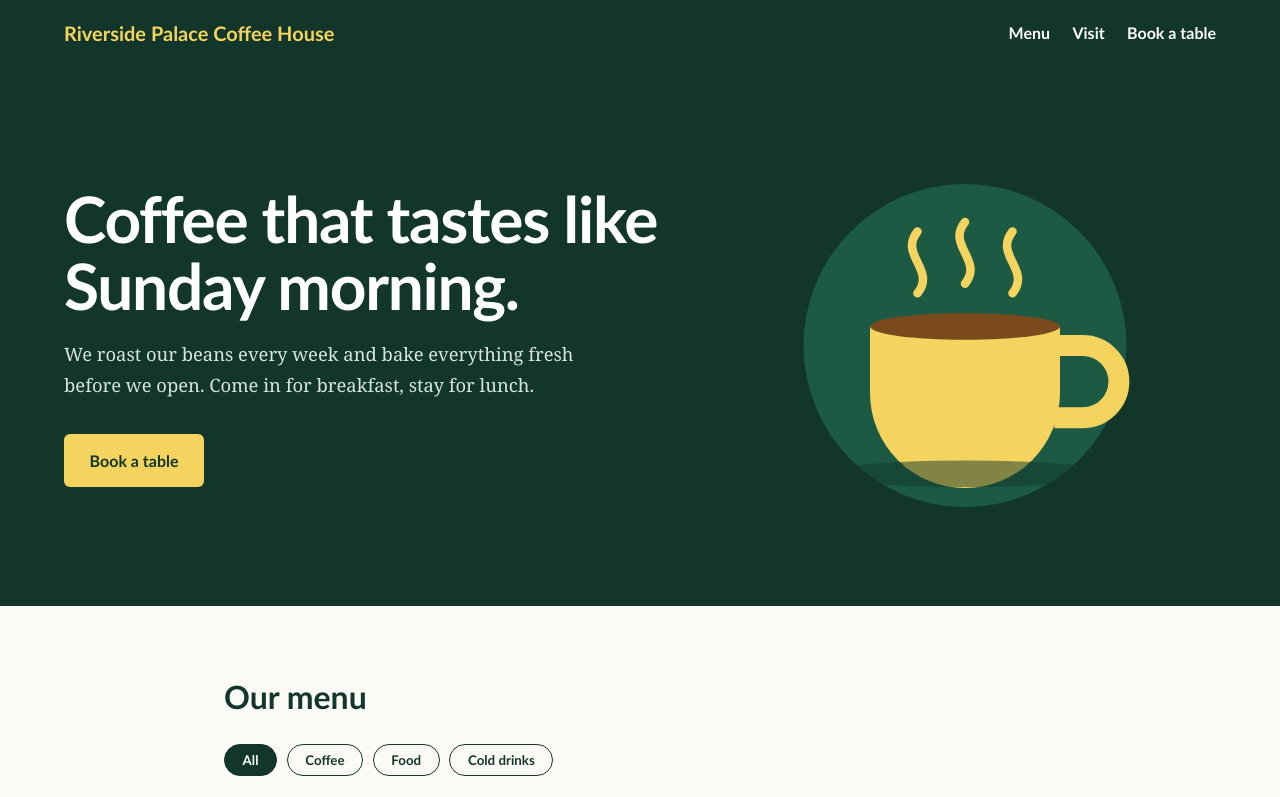
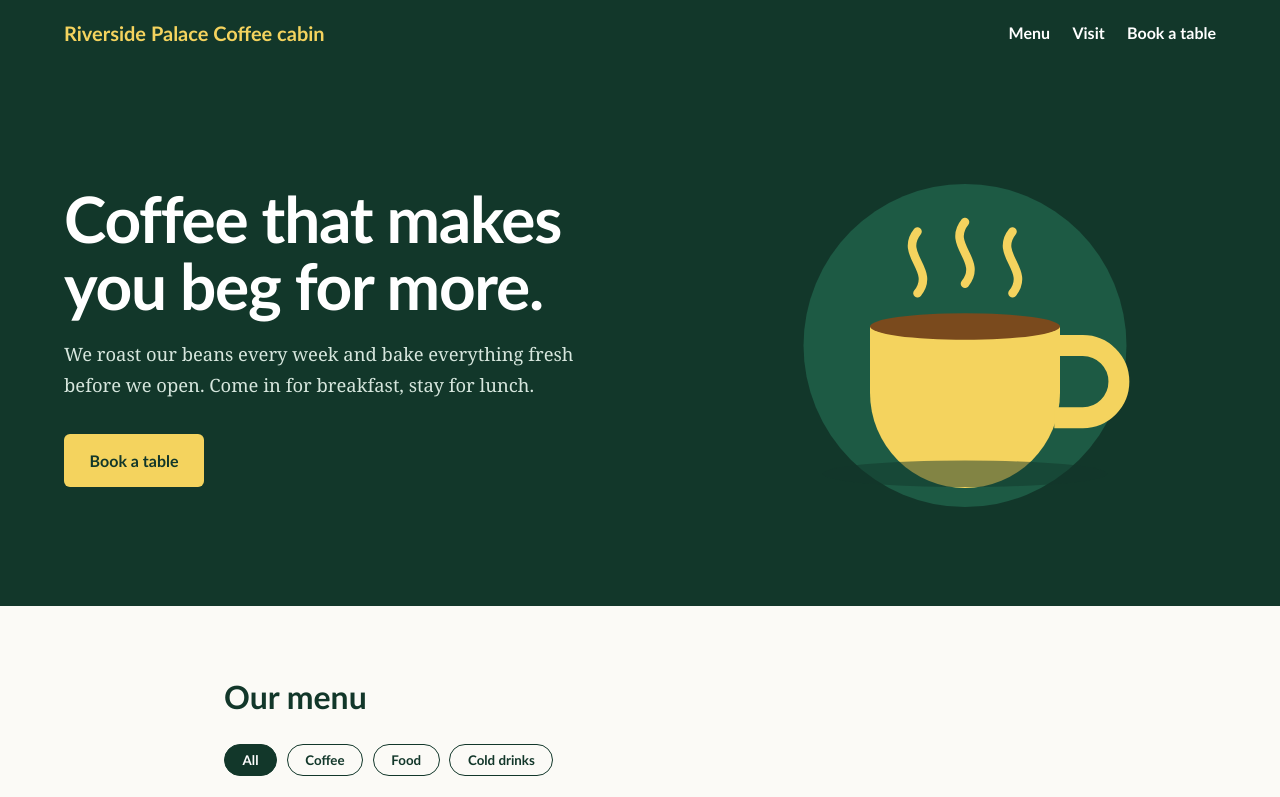
Before and after one commit to luyandaluthuli261105-cloud/RIVERSIDE-PALACE, a plain HTML site: page index.html in a window 1280 px wide. Shown: the top 797 px of the page. Drawn offline with Linux system fonts and the light colour scheme.

Commit message:
commit changes

```diff
--- a/index.html
+++ b/index.html
@@ -10,14 +10,14 @@
 </head>
 <body>
   <header class="top">
-    <a class="brand" href="#top">Riverside Palace Coffee House</a>
+    <a class="brand" href="#top">Riverside Palace Coffee cabin</a>
     <nav><a href="#menu">Menu</a><a href="#visit">Visit</a><a href="#book">Book a table</a></nav>
   </header>
 
   <main id="top">
     <section class="hero">
       <div>
-        <h1>Coffee that tastes like Sunday morning.</h1>
+        <h1>Coffee that makes you beg for more.</h1>
         <p>We roast our beans every week and bake everything fresh before we open. Come in for breakfast, stay for lunch.</p>
         <a class="btn" href="#book">Book a table</a>
       </div>
```
